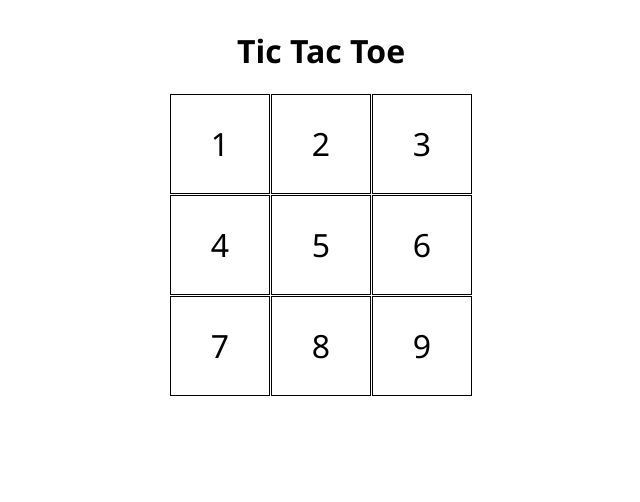
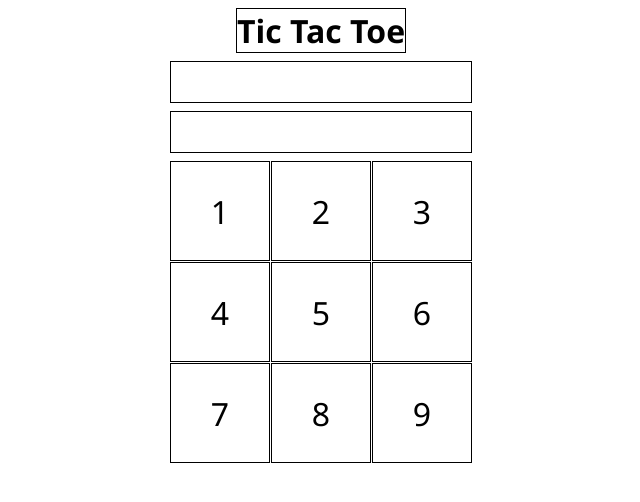
Before and after one commit to bonepugznharmony/tic-tac-toe, a website: page index.html in a window 1280 px wide. Shown: the whole page, without its empty margins (319-959 px from the left). Drawn offline with Linux system fonts and the light colour scheme.

Commit message:
styling and layout for button and grid box

```diff
--- a/styles.css
+++ b/styles.css
@@ -8,9 +8,32 @@ body {
   align-items: center;
 }
 
+h1 {
+  border: solid 1px black;
+  margin: 0px;
+}
+
+#player-turn {
+  display: flex;
+  font: 16px;
+  font-weight: bold;
+  height: 40px;
+  width: 300px;
+  margin: 8px;
+  border: solid 1px black;
+}
+
+#btn-container {
+  display: flex;
+  height: 40px;
+  width: 300px;
+  border: solid 1px black;
+}
+
 #grid-container {
   display: grid;
-  font-size: 2em;
+  margin: 8px;
+  font-size: 32px;
   grid-template-rows: 100px 100px 100px;
   grid-template-columns: 100px 100px 100px;
   gap: 1px 1px;
```
